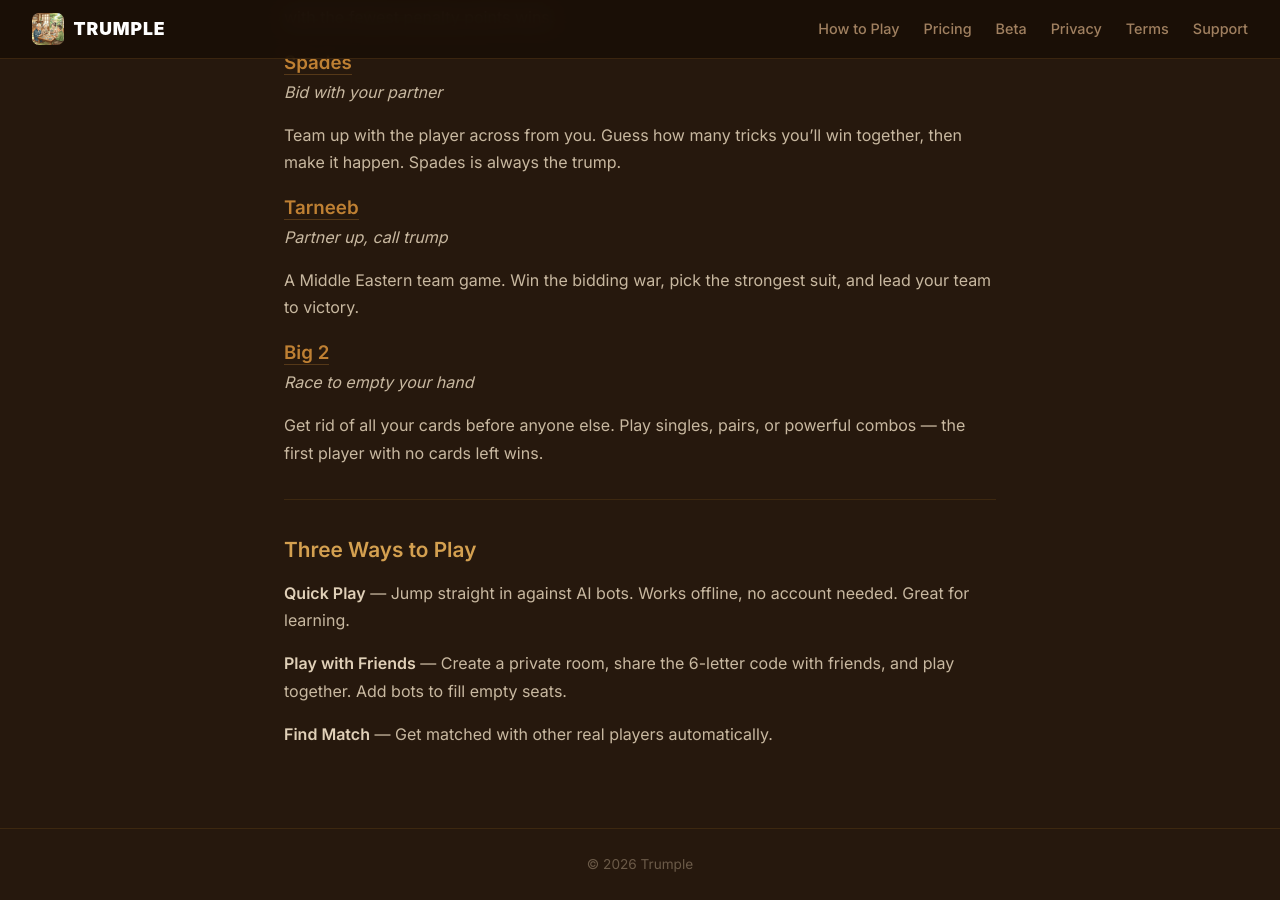
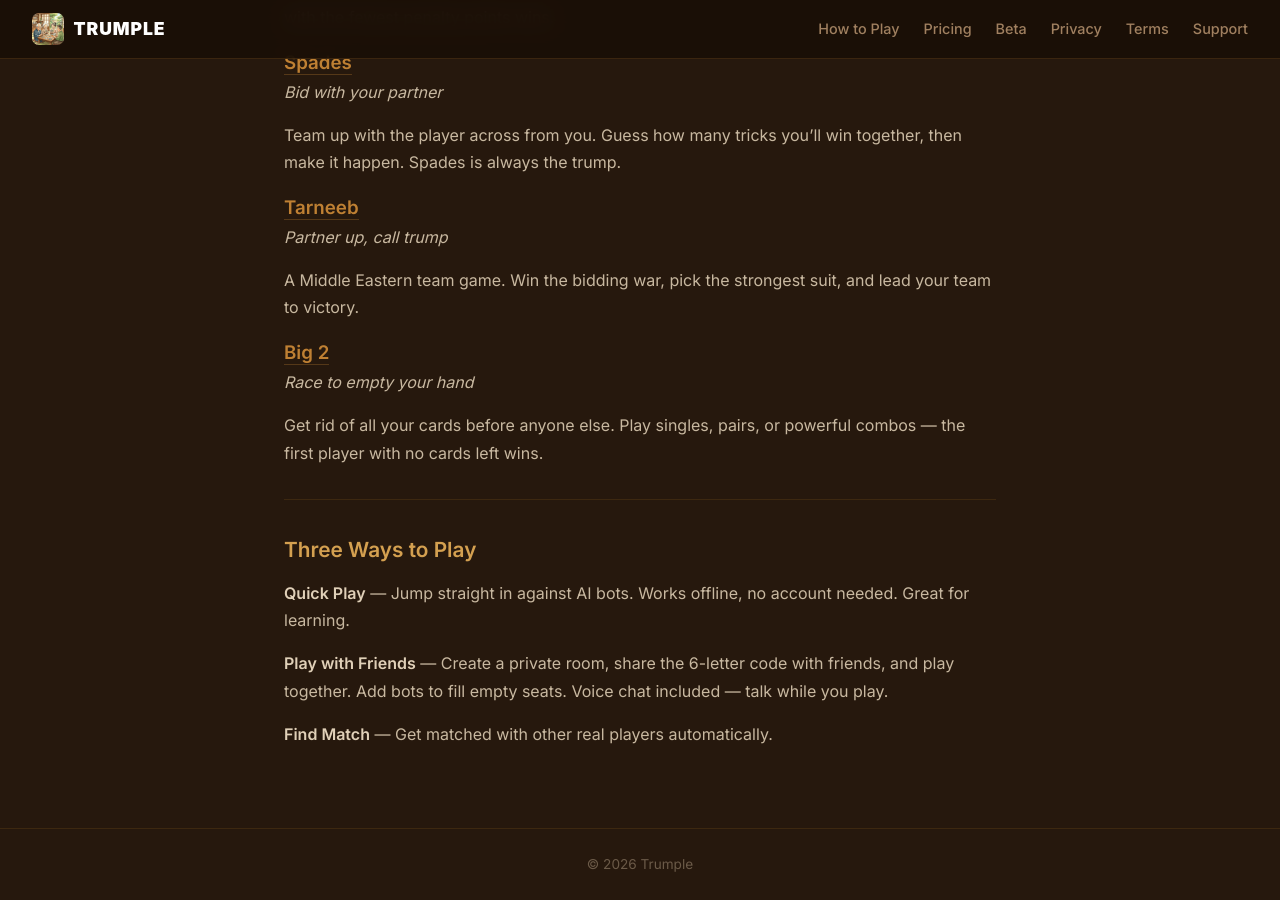
Before and after one commit to darifo2010/trumplesupport, a Jekyll site: the page built from how-to-play.md, in a window 1280 px wide and 900 px high, scrolled down 586 px. Built offline with Jekyll 4.4.1, drawn with Linux system fonts in a browser that asks for light colours.

Commit message:
Add voice chat mention to Play with Friends section
Co-Authored-By: Claude Opus 4.6 (1M context) <noreply@anthropic.com>

```diff
--- a/how-to-play.md
+++ b/how-to-play.md
@@ -42,6 +42,6 @@ Get rid of all your cards before anyone else. Play singles, pairs, or powerful c
 
 **Quick Play** — Jump straight in against AI bots. Works offline, no account needed. Great for learning.
 
-**Play with Friends** — Create a private room, share the 6-letter code with friends, and play together. Add bots to fill empty seats.
+**Play with Friends** — Create a private room, share the 6-letter code with friends, and play together. Add bots to fill empty seats. Voice chat included — talk while you play.
 
 **Find Match** — Get matched with other real players automatically.
```
